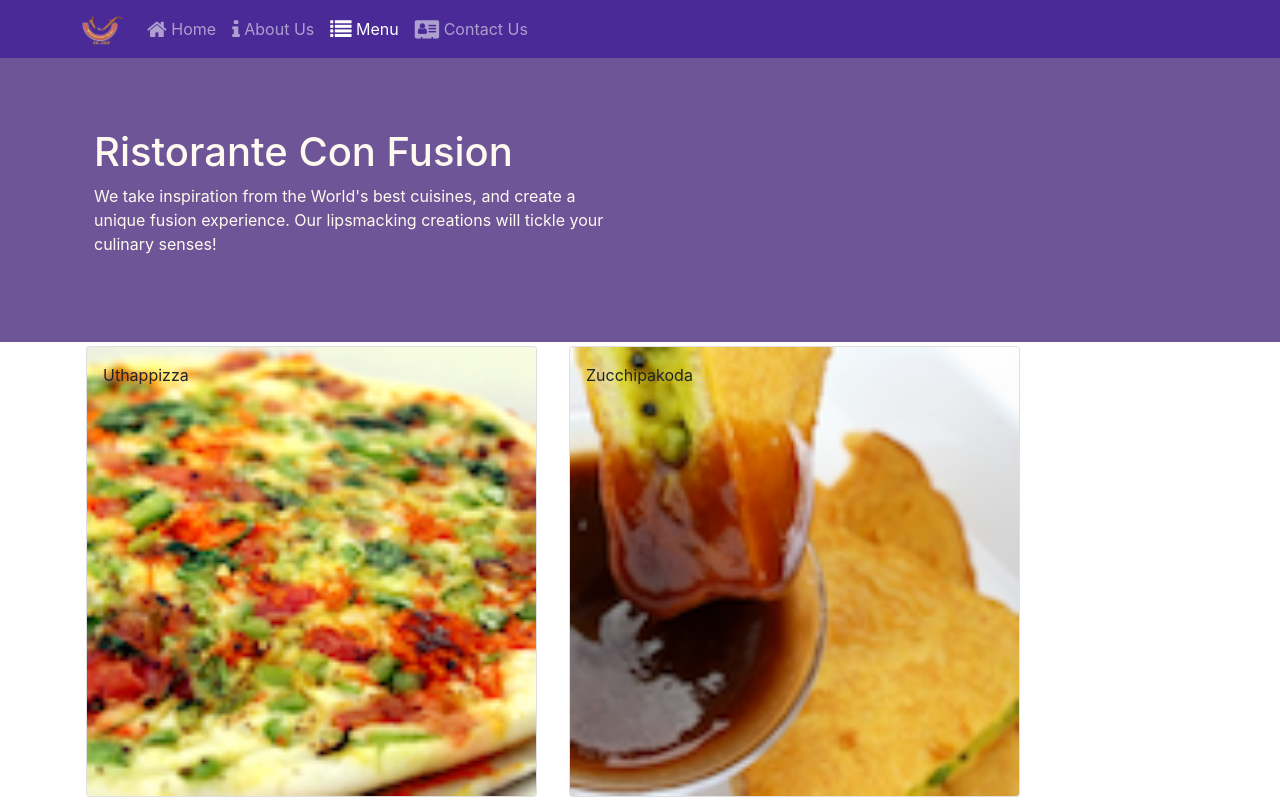
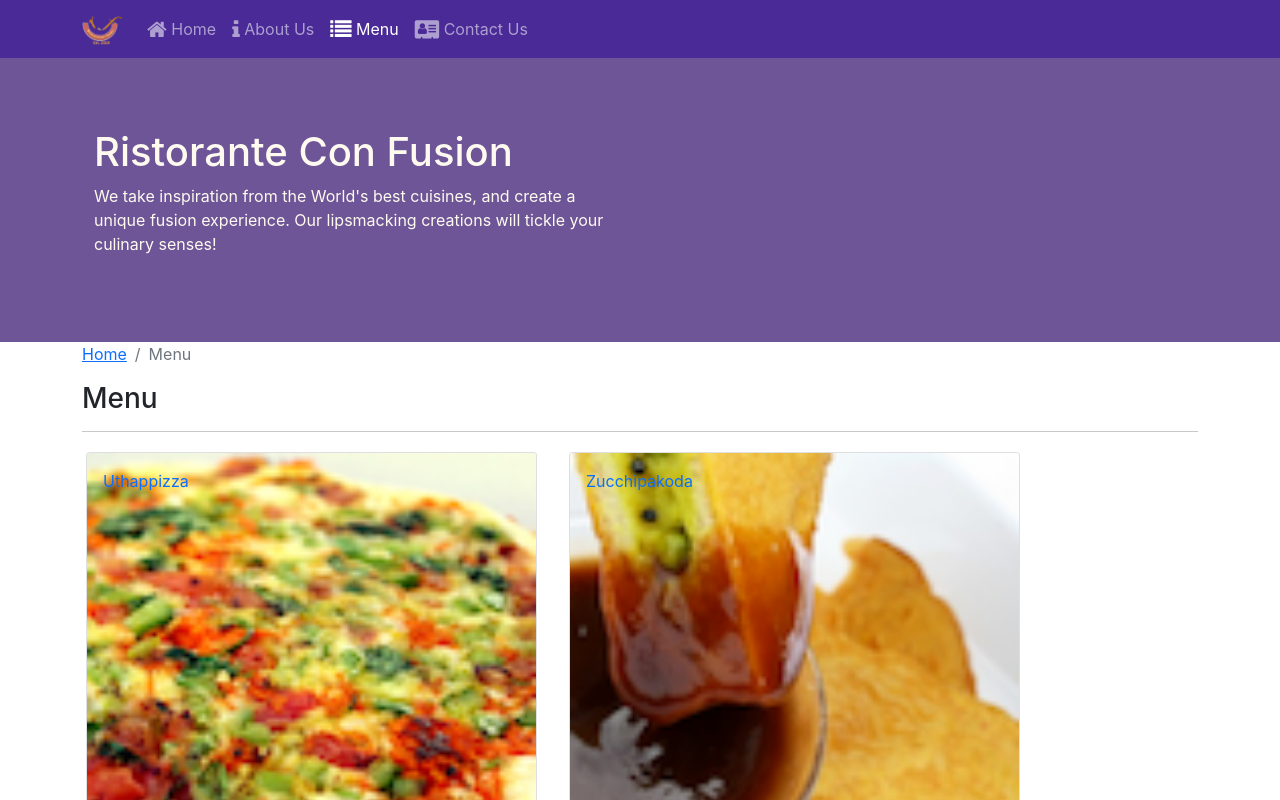
Before and after one commit to rshekhar-java/confusion-react, a React (Create React App) app: page /menu in a window 1280 px wide. Shown: the top 800 px of the page. Built offline with nearby package versions, Linux system fonts and the light colour scheme.

Commit message:
Single Page Applications Part 2

```diff
--- a/src/components/ContactComponent.js
+++ b/src/components/ContactComponent.js
@@ -1,8 +1,21 @@
 import React from 'react';
+import { Breadcrumb, BreadcrumbItem } from 'reactstrap';
+import { Link } from 'react-router-dom';
 
 function Contact(props) {
     return(
         <div className="container">
+            <div className="row">
+                <Breadcrumb>
+                    <BreadcrumbItem><Link to="/home">Home</Link></BreadcrumbItem>
+                    <BreadcrumbItem active>Contact Us</BreadcrumbItem>
+                </Breadcrumb>
+                <div className="col-12">
+                    <h3>Contact Us</h3>
+                    <hr />
+                </div>
+            </div>
+
             <div className="row row-content">
                 <div className="col-12">
                 <h3>Location Information</h3>
@@ -13,8 +26,8 @@ function Contact(props) {
                         121, Clear Water Bay Road<br />
                         Clear Water Bay, Kowloon<br />
                         HONG KONG<br />
-                        <i className="fa fa-phone"></i>: +1 314 445 7890<br />
-                        <i className="fa fa-fax"></i>: +1 314 478 6789<br />
+                        <i className="fa fa-phone"></i>: +1 314-445-7890<br />
+                        <i className="fa fa-fax"></i>: +1 314-478-6789<br />
                         <i className="fa fa-envelope"></i>: <a href="mailto:confusion@food.net">confusion@food.net</a>
                         </address>
                 </div>
@@ -23,9 +36,9 @@ function Contact(props) {
                 </div>
                 <div className="col-12 col-sm-11 offset-sm-1">
                     <div className="btn-group" role="group">
-                        <a role="button" className="btn btn-primary" href="tel:+85212345678"><i className="fa fa-phone"></i> Call</a>
-                        <a role="button" className="btn btn-info"><i className="fa fa-skype"></i> Skype</a>
-                        <a role="button" className="btn btn-success"><i className="fa fa-whatsapp"></i> Whatsapp</a>
+                        <a role="button" className="btn btn-primary" href="tel:+1 314-445-7890"><i className="fa fa-phone"></i> Call</a>
+                        <a role="button" className="btn btn-info" href="confusion_ristorante"><i className="fa fa-skype"></i> Skype</a>
+                        <a role="button" className="btn btn-success" href="tel:+1 314-445-7890"><i className="fa fa-whatsapp"></i> Whatsapp</a>
                         <a role="button" className="btn btn-warning" href="mailto:confusion@food.net"><i className="fa fa-envelope-o"></i> Email</a>
                     </div>
                 </div>
--- a/src/components/DishdetailComponent.js
+++ b/src/components/DishdetailComponent.js
@@ -1,5 +1,6 @@
 import React from 'react';
-import { Card, CardImg, CardText, CardBody,CardTitle, } from 'reactstrap';
+import { Card, CardImg, CardText, CardBody, CardTitle, Breadcrumb, BreadcrumbItem } from 'reactstrap';
+import { Link } from 'react-router-dom';
 
 
     function RenderDish({dish}){
@@ -50,12 +51,22 @@ import { Card, CardImg, CardText, CardBody,CardTitle, } from 'reactstrap';
 
             return(
                 <div className ="container">
+                    <div className="row">
+                        <Breadcrumb>
+                            <BreadcrumbItem><Link to="/menu">Menu</Link></BreadcrumbItem>
+                            <BreadcrumbItem active>{props.dish.name}</BreadcrumbItem>
+                        </Breadcrumb>
+                        <div className="col-12">
+                            <h3>{props.dish.name}</h3>
+                            <hr />
+                        </div>
+                    </div>
                     <div className='row'>
                         <div className="col-12 col-md-5 m-1">
                                 <RenderDish dish={props.dish} />
                         </div>
                         <div className="m-5 col-5">
-                            <RenderComments comments={props.dish.comments} />
+                            <RenderComments comments={props.comments} />
                         </div>
                     </div>
                 </div>
--- a/src/components/MainComponent.js
+++ b/src/components/MainComponent.js
@@ -4,6 +4,7 @@ import Menu from './MenuComponent';
 import Contact from './ContactComponent';
 import Header from './HeaderComponent';
 import Footer from './FooterComponent';
+import DishDetail from './DishdetailComponent';
 import {DISHES} from "../shared/dishes";
 import {COMMENTS} from "../shared/comments";
 import {LEADERS} from "../shared/leaders";
@@ -37,12 +38,21 @@ class Main extends Component {
         );
 
     };
+
+    const DishWithId = ({match}) => {
+        return(
+            <DishDetail dish={this.state.dishes.filter((dish) => dish.id === parseInt(match.params.dishId,10))[0]}
+              comments={this.state.comments.filter((comment) => comment.dishId === parseInt(match.params.dishId,10))} />
+        );
+      };
+
     return (
         <div>
             <Header />
                 <Switch>
                     <Route path="/home" component={HomePage} />
                     <Route exact path="/menu" component={() => <Menu dishes={this.state.dishes} />} />
+                    <Route path='/menu/:dishId' component={DishWithId} />
                     <Route exact path="/contactus" component={Contact} />
                     <Redirect to="/home" />
                 </Switch>
--- a/src/components/MenuComponent.js
+++ b/src/components/MenuComponent.js
@@ -1,15 +1,18 @@
 import React from 'react';
-import { Card, CardImg, CardImgOverlay, CardTitle } from 'reactstrap';
+import { Card, CardImg, CardImgOverlay, CardTitle,Breadcrumb, BreadcrumbItem } from 'reactstrap';
+import { Link } from 'react-router-dom';
 
     //one way to define function --- can be done as function <functionname>(props){}
     function RenderMenuItem({dish,onClick}){
         return(
-            <Card  key={dish.id} style={{ cursor: "pointer" }} onClick={()=>onClick(dish.id)}>
-                <CardImg width="100%" src={dish.image} alt={dish.name} />
-                <CardImgOverlay>
-                    <CardTitle>{dish.name}</CardTitle>
-                </CardImgOverlay>
-            </Card>
+            <Card>
+                <Link to={`/menu/${dish.id}`} >
+                    <CardImg width="100%" src={dish.image} alt={dish.name} />
+                    <CardImgOverlay>
+                        <CardTitle>{dish.name}</CardTitle>
+                    </CardImgOverlay>
+                </Link>
+             </Card>
 
         );
     }
@@ -26,9 +29,17 @@ import { Card, CardImg, CardImgOverlay, CardTitle } from 'reactstrap';
         });
 
         return (
-
-
             <div className="container">
+                <div className="row">
+                    <Breadcrumb>
+                        <BreadcrumbItem><Link to="/home">Home</Link></BreadcrumbItem>
+                        <BreadcrumbItem active>Menu</BreadcrumbItem>
+                    </Breadcrumb>
+                    <div className="col-12">
+                        <h3>Menu</h3>
+                        <hr />
+                    </div>
+                </div>
                 <div className="row">
                     {menu}
                 </div>
--- a/src/shared/comments.js
+++ b/src/shared/comments.js
@@ -36,7 +36,7 @@ export const COMMENTS =
         id: 4,
         dishId: 0,
         rating: 2,
-        comment: "It's your birthday, we're gonna party!",
+        comment: "It's your birthday, we're gonna party!Yummy :)",
         author: "25 Cent",
         date: "2011-12-02T17:57:28.556094Z"
     },
@@ -116,7 +116,7 @@ export const COMMENTS =
         id: 14,
         dishId: 2,
         rating: 2,
-        comment: "It's your birthday, we're gonna party!",
+        comment: "It's your birthday, we're gonna party! awesome!!",
         author: "25 Cent",
         date: "2011-12-02T17:57:28.556094Z"
     },
@@ -156,7 +156,7 @@ export const COMMENTS =
         id: 19,
         dishId: 3,
         rating: 2,
-        comment: "It's your birthday, we're gonna party!",
+        comment: "It's your birthday, we're gonna party! wonderful experience!",
         author: "25 Cent",
         date: "2011-12-02T17:57:28.556094Z"
     }
```
